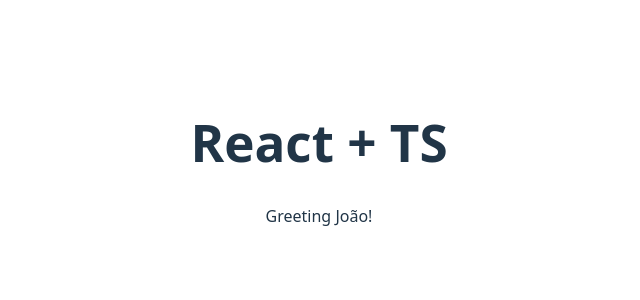
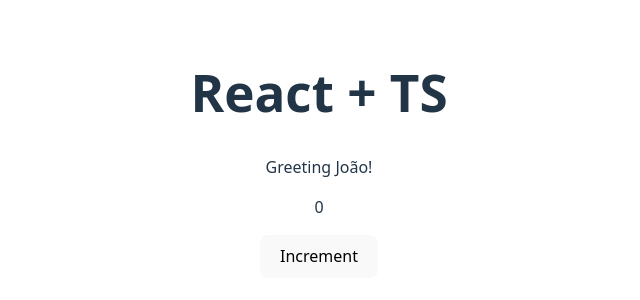
Before and after one commit to vitoriaferreirap/demo.react, a React (Vite) app in the folder react_typescript/: page / in a window 1280 px wide. Shown: the part 246-546 px from the top of the page, without its empty margins (321-961 px from the left). Built offline with nearby package versions, Linux system fonts and the light colour scheme.

Commit message:
feat: usando hooks com ts

```diff
--- a/react_typescript/src/App.tsx
+++ b/react_typescript/src/App.tsx
@@ -1,5 +1,6 @@
 
 import './App.css'
+import Counter from './component/Counter'
 import Greeting from './component/Greeting'
 
 function App() {
@@ -10,8 +11,7 @@ function App() {
             {/* componentes funcionais com TS*/}
             <Greeting name="João" />
             {/* Hooks com TS*/}
-
-
+            <Counter />
         </>
     )
 }
--- /dev/null
+++ b/react_typescript/src/component/Counter.tsx
@@ -0,0 +1,19 @@
+import { useEffect, useState } from 'react';
+const Counter = () => {
+
+    //manter valor de um numero - tipando estado
+    const [count, setCount] = useState<number>(0);
+
+    useEffect(() => {
+        console.log(`contador esta com o valor de : ${count}`);
+    }, [count]);
+
+    return (
+        <div>
+            <p>{count}</p>
+            <button onClick={() => setCount(prevCount => prevCount + 1)}>Increment</button>
+        </div>
+    )
+}
+
+export default Counter
```
Also changed, not shown: react_typescript/src/component/Counter.jsx (deleted, +0 -8 lines).
